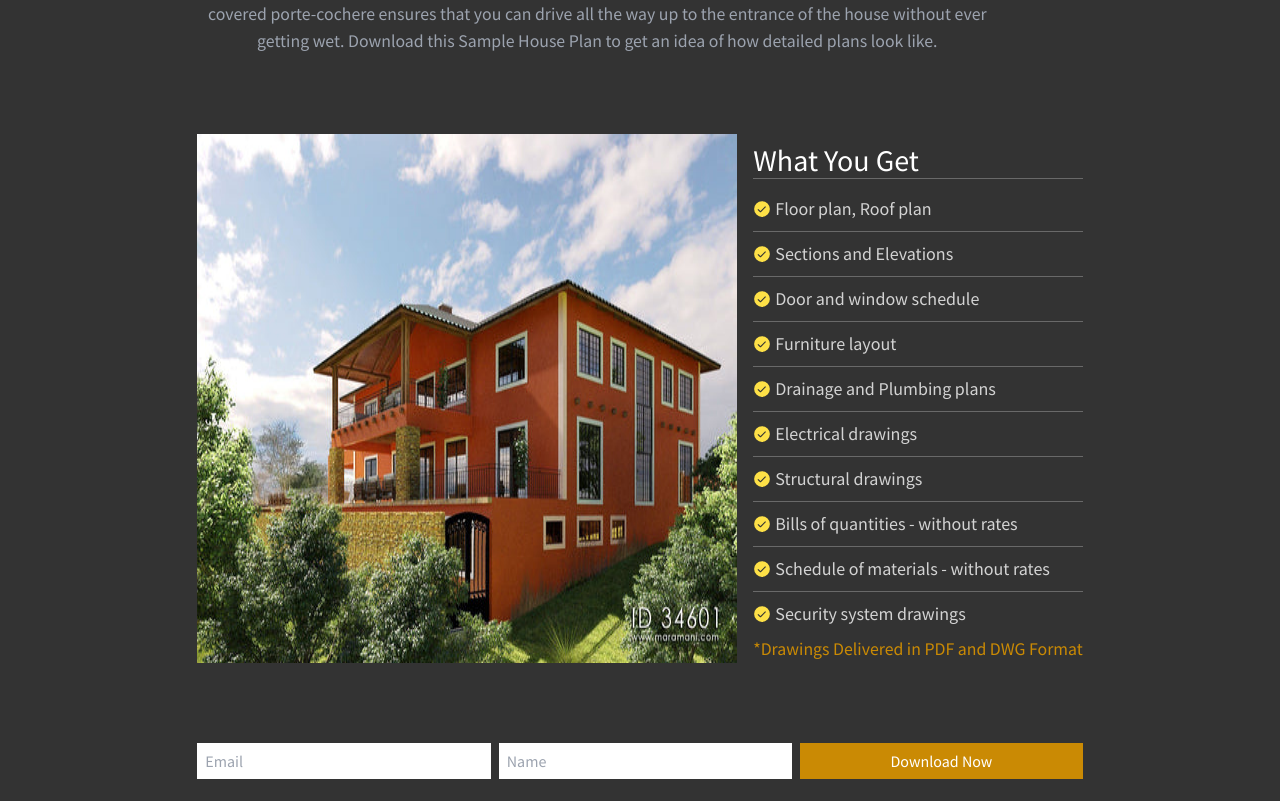
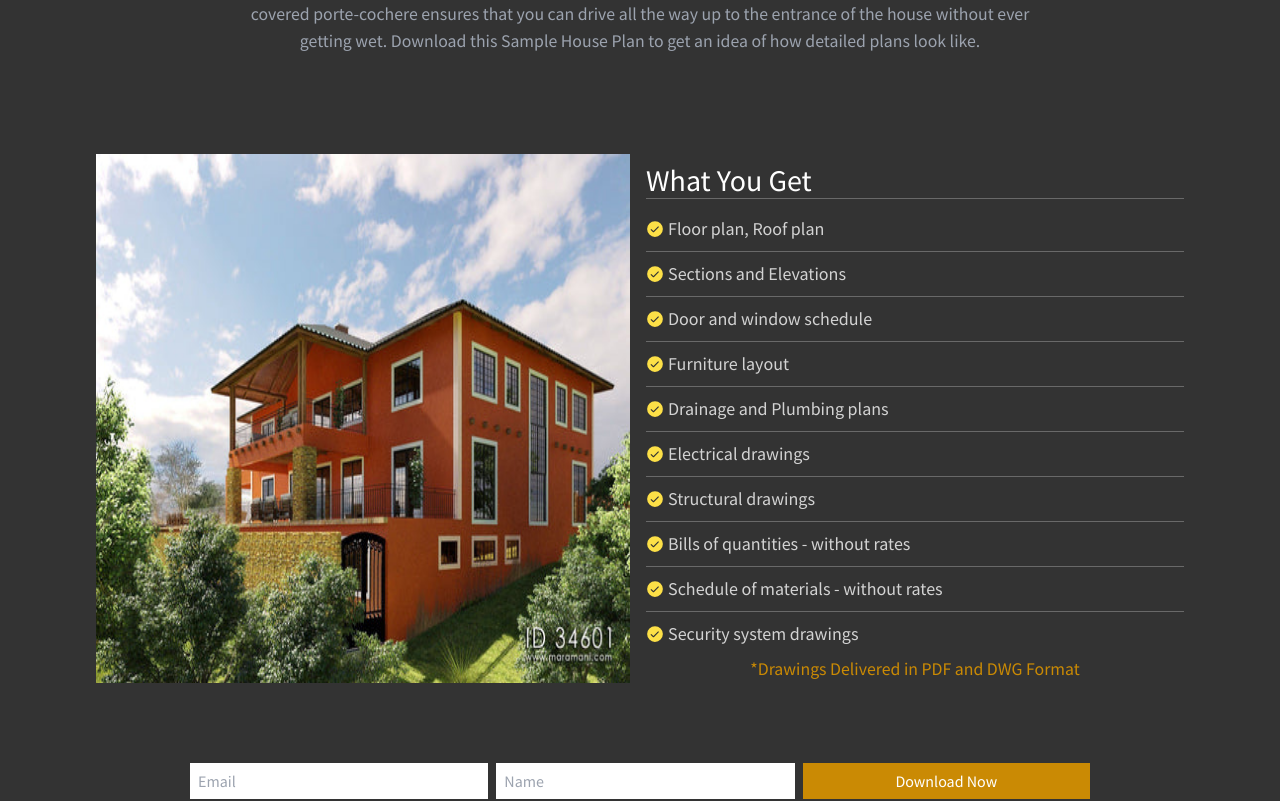
Before and after one commit to cleverAkanimoh/architecture, a React (Create React App) app: page / in a window 1280 px wide. Shown: the part 1620-2421 px from the top of the page. Built offline with nearby package versions, Linux system fonts and the light colour scheme; a web font is replaced by a local one.

Commit message:
modified DownloadComp.tsx and FreeHouseComp.tsx in home

```diff
--- a/src/Components/home/DownloadComp.tsx
+++ b/src/Components/home/DownloadComp.tsx
@@ -1,5 +1,5 @@
 const DownloadComp = () => (
-  <div className="w-full flex flex-col items-center justify-center md:flex-row md:gap-2">
+  <div className="w-full max-w-[900px] flex flex-col items-center justify-center md:flex-row md:gap-2">
     <input
       type="text"
       className="downloadInput-style"
--- a/src/Components/home/FreeHouseComp.tsx
+++ b/src/Components/home/FreeHouseComp.tsx
@@ -3,10 +3,10 @@ import HomeList from "./HomeList";
 import freeImage from "../../assets/images/freeplan.jpg";
 
 const FreeHouseComp = () => (
-  <div className="my-12">
+  <div className="my-12 w-full flex flex-col items-center justify-center">
     <h1 className="h1 border-b-2 border-blue-400">Free Sample House Plan</h1>
 
-    <p>
+    <p className="w-full">
       A free sample 4 bedroom house plan with a majestic entrance crowned with a
       3.5 meter high decor. A covered porte-cochere ensures that you can drive
       all the way up to the entrance of the house without ever getting wet.
@@ -14,13 +14,13 @@ const FreeHouseComp = () => (
       like.
     </p>
 
-    <div className="w-full mt-5 pb-6 text-left text-gray-light">
-      <div className="my-20 md:flex">
+    <div className="w-full flex flex-col items-center justify-center mt-5 pb-6 text-left text-gray-light">
+      <div className="my-20 md:flex w-full">
         <picture className="md:mr-4">
           <img src={freeImage} alt="free" className="w-full h-full" />
         </picture>
 
-        <div>
+        <div className="w-full md:w-1/2">
           <h1 className="text-xl sm:text-2xl md:text-3xl md:border-b md:border-gray-dim">
             What You Get
           </h1>
```
